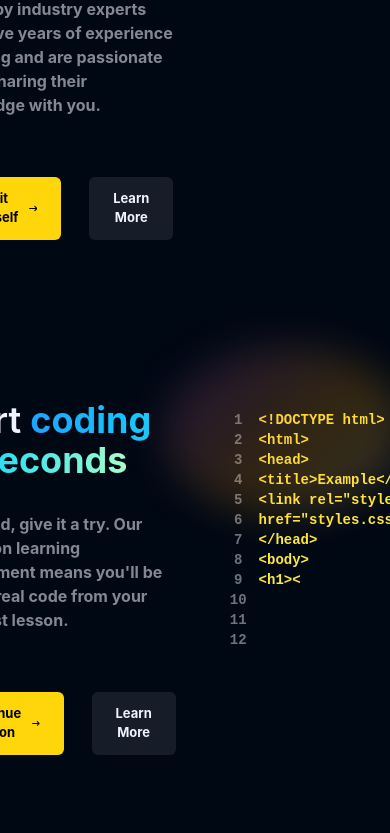
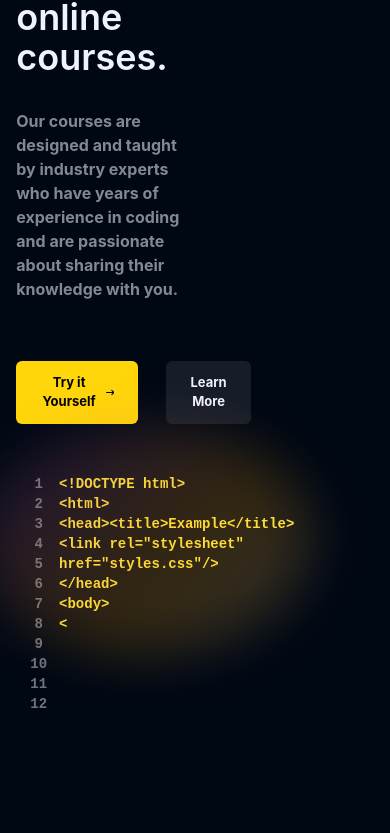
Before and after one commit to Prince-Singh-05/Study-Notion-EdTech, a React (Vite) app in the folder Frontend/: page / in a window 390 px wide. Shown: the part 1135-1968 px from the top of the page. Built offline with nearby package versions, Linux system fonts and the light colour scheme; no server answers.

Commit message:
Changes on HomePage styling

```diff
--- a/Frontend/src/pages/Home.jsx
+++ b/Frontend/src/pages/Home.jsx
@@ -15,7 +15,7 @@ const Home = () => {
 	return (
 		<div>
 			{/* Section 1 */}
-			<section className="flex relative mx-auto flex-col lg:w-11/12 items-center text-richblack-5 justify-center max-w-maxContent">
+			<section className="flex relative mx-auto flex-col w-11/12 items-center text-richblack-5 justify-center max-w-maxContent mt-14">
 				{/* Top Section */}
 				<div className="flex flex-col items-center">
 					<Link to={"/signup"}>
@@ -61,7 +61,7 @@ const Home = () => {
 				{/* code section 1 */}
 				<div>
 					<CodeBlocks
-						position={`lg:flex-row`}
+						position={`md:flex-row flex-col`}
 						heading={
 							<div>
 								Unlock your{" "}
@@ -95,7 +95,7 @@ const Home = () => {
 				{/* code section 2 */}
 				<div>
 					<CodeBlocks
-						position={`lg:flex-row-reverse`}
+						position={`md:flex-row-reverse flex-col`}
 						heading={
 							<div>
 								Start{" "}
```
